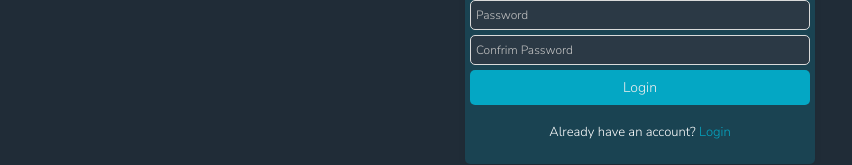
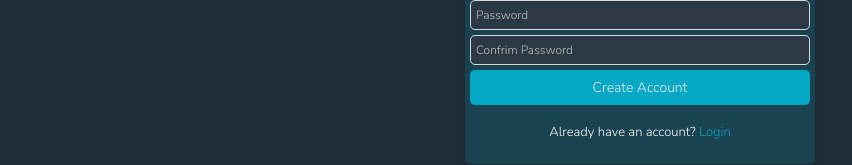
Before and after one commit to amt-juantuah-richard/node_world, a React (Create React App) app in the folder file-server-typescript-node-postgres/Client/: page /register in a window 1280 px wide. Shown: the part 386-551 px from the top of the page, without its empty margins (0-852 px from the left). Built offline with nearby package versions, Linux system fonts and the light colour scheme.

Commit message:
Update Signup.tsx

```diff
--- a/file-server-typescript-node-postgres/Client/src/pages/Signup.tsx
+++ b/file-server-typescript-node-postgres/Client/src/pages/Signup.tsx
@@ -200,7 +200,7 @@ const Signup:React.FC = () => {
                   <Error>{formik.errors.password && formik.touched.password && formik.errors.password}</Error>
                   <Input onChange={formik.handleChange} onBlur={formik.handleBlur} type='password' name='confpassword' value={formik.values.confpassword} placeholder='Confrim Password' />
                   <Error>{formik.errors.confpassword && formik.touched.confpassword && formik.errors.confpassword}</Error>
-                  <Button type='submit'>Login</Button>
+                  <Button type='submit'>Create Account</Button>
                   <Para>Already have an account? <Link to={'/login'}>Login</Link></Para>
               </Form>
           </SelectBox>
```
